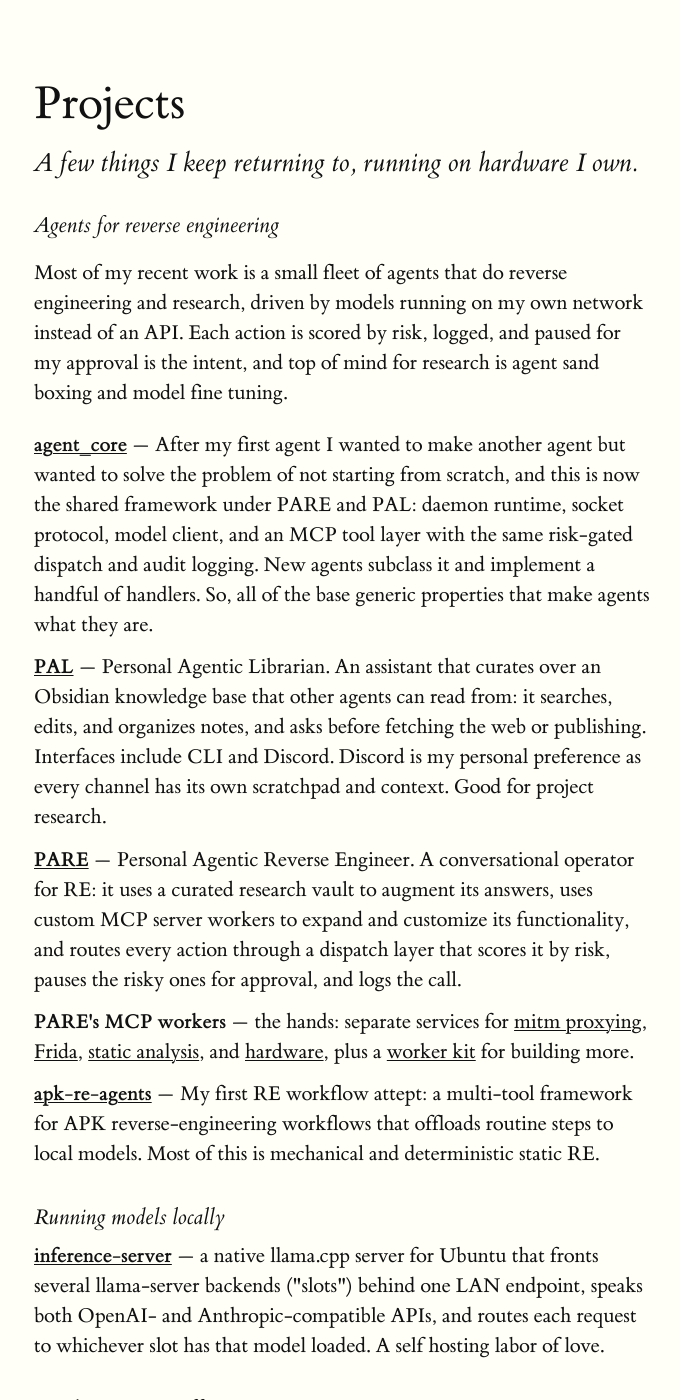
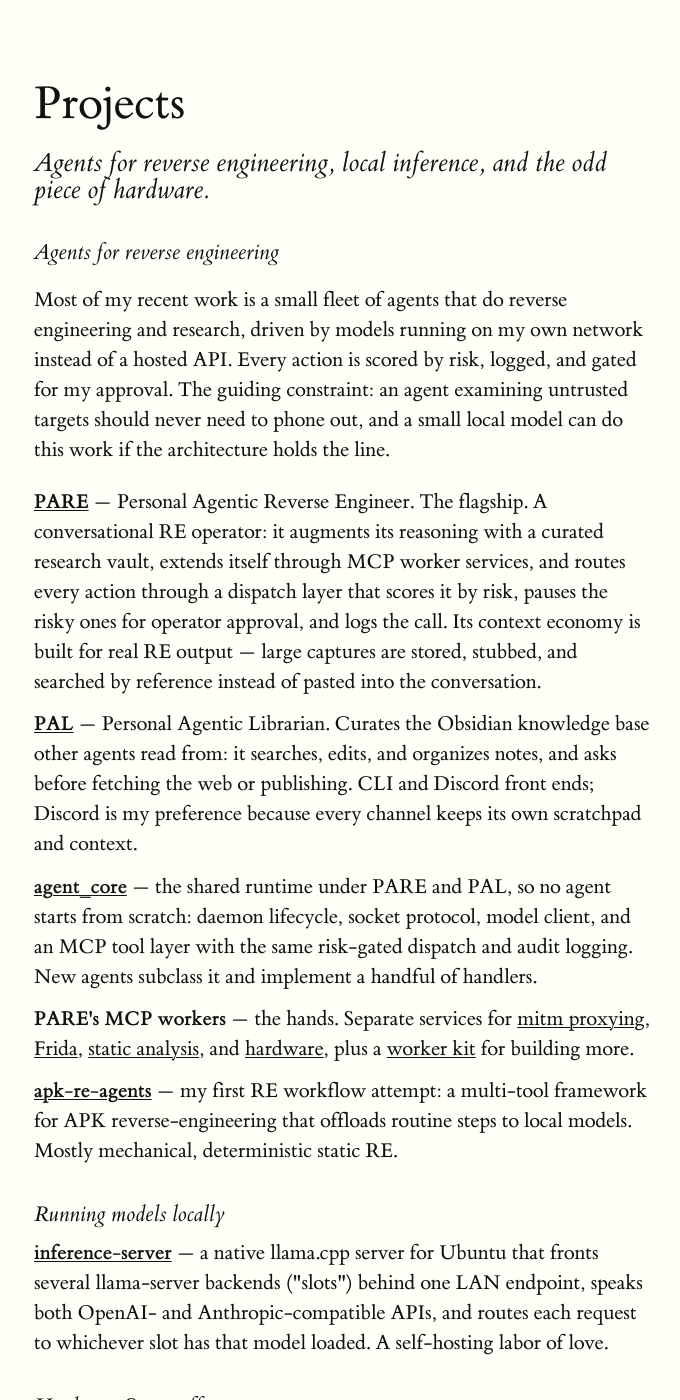
Before and after one commit to EdibleTuber/edibletuber.github.io, a Jekyll site: the page built from projects.md, in a window 1280 px wide and 1400 px high, scrolled down 224 px. Shown: the whole window, without its empty margins (126-806 px from the left). Built offline with Jekyll 4.4.1, drawn with Linux system fonts in a browser that asks for light colours; some of the changed text lies outside the part shown.

Commit message:
Refine project descriptions in projects.md
Updated project descriptions for clarity and consistency.

```diff
--- a/projects.md
+++ b/projects.md
@@ -2,32 +2,33 @@
 layout: default
 title: Projects
 permalink: /projects/
-description: A few things I keep returning to — agents for reverse engineering, local inference, and the odd piece of hardware.
+description: Agents for reverse engineering, local inference, and the odd piece of hardware — running on hardware I own.
 ---
 <section>
   <h1>Projects</h1>
-  <p class="subtitle">A few things I keep returning to, running on hardware I own.</p>
+  <p class="subtitle">Agents for reverse engineering, local inference, and the odd piece of hardware.</p>
 
   <h2 class="project-group">Agents for reverse engineering</h2>
-  <p>Most of my recent work is a small fleet of agents that do reverse engineering and research, driven by models running on my own network instead of an API. Each action is scored by risk, logged, and paused for my approval is the intent, and top of mind for research is agent sand boxing and model fine tuning.</p>
 
-  <p class="project"><a href="https://github.com/EdibleTuber/agent_core"><b>agent_core</b></a> — After my first agent I wanted to make another agent but wanted to solve the problem of not starting from scratch, and this is now the shared framework under PARE and PAL: daemon runtime, socket protocol, model client, and an MCP tool layer with the same risk-gated dispatch and audit logging. New agents subclass it and implement a handful of handlers. So, all of the base generic properties that make agents what they are.</p>
+  <p>Most of my recent work is a small fleet of agents that do reverse engineering and research, driven by models running on my own network instead of a hosted API. Every action is scored by risk, logged, and gated for my approval. The guiding constraint: an agent examining untrusted targets should never need to phone out, and a small local model can do this work if the architecture holds the line.</p>
 
-  <p class="project"><a href="https://github.com/EdibleTuber/PAL"><b>PAL</b></a> — Personal Agentic Librarian. An assistant that curates over an Obsidian knowledge base that other agents can read from: it searches, edits, and organizes notes, and asks before fetching the web or publishing. Interfaces include CLI and Discord. Discord is my personal preference as every channel has its own scratchpad and context. Good for project research.</p>
+  <p class="project"><a href="https://github.com/EdibleTuber/PARE"><b>PARE</b></a> — Personal Agentic Reverse Engineer. The flagship. A conversational RE operator: it augments its reasoning with a curated research vault, extends itself through MCP worker services, and routes every action through a dispatch layer that scores it by risk, pauses the risky ones for operator approval, and logs the call. Its context economy is built for real RE output — large captures are stored, stubbed, and searched by reference instead of pasted into the conversation.</p>
 
-  <p class="project"><a href="https://github.com/EdibleTuber/PARE"><b>PARE</b></a> — Personal Agentic Reverse Engineer. A conversational operator for RE: it uses a curated research vault to augment its answers, uses custom MCP server workers to expand and customize its functionality, and routes every action through a dispatch layer that scores it by risk, pauses the risky ones for approval, and logs the call.</p>
+  <p class="project"><a href="https://github.com/EdibleTuber/PAL"><b>PAL</b></a> — Personal Agentic Librarian. Curates the Obsidian knowledge base other agents read from: it searches, edits, and organizes notes, and asks before fetching the web or publishing. CLI and Discord front ends; Discord is my preference because every channel keeps its own scratchpad and context.</p>
 
-  <p class="project"><b>PARE's MCP workers</b> — the hands: separate services for <a href="https://github.com/EdibleTuber/pare-mitm-mcp">mitm proxying</a>, <a href="https://github.com/EdibleTuber/pare-frida-mcp">Frida</a>, <a href="https://github.com/EdibleTuber/pare-static-mcp">static analysis</a>, and <a href="https://github.com/EdibleTuber/pare-hardware-mcp">hardware</a>, plus a <a href="https://github.com/EdibleTuber/pare-worker-kit">worker kit</a> for building more.</p>
+  <p class="project"><a href="https://github.com/EdibleTuber/agent_core"><b>agent_core</b></a> — the shared runtime under PARE and PAL, so no agent starts from scratch: daemon lifecycle, socket protocol, model client, and an MCP tool layer with the same risk-gated dispatch and audit logging. New agents subclass it and implement a handful of handlers.</p>
 
-  <p class="project"><a href="https://github.com/EdibleTuber/apk-re-agents"><b>apk-re-agents</b></a> — My first RE workflow attept: a multi-tool framework for APK reverse-engineering workflows that offloads routine steps to local models. Most of this is mechanical and deterministic static RE.</p>
+  <p class="project"><b>PARE's MCP workers</b> — the hands. Separate services for <a href="https://github.com/EdibleTuber/pare-mitm-mcp">mitm proxying</a>, <a href="https://github.com/EdibleTuber/pare-frida-mcp">Frida</a>, <a href="https://github.com/EdibleTuber/pare-static-mcp">static analysis</a>, and <a href="https://github.com/EdibleTuber/pare-hardware-mcp">hardware</a>, plus a <a href="https://github.com/EdibleTuber/pare-worker-kit">worker kit</a> for building more.</p>
+
+  <p class="project"><a href="https://github.com/EdibleTuber/apk-re-agents"><b>apk-re-agents</b></a> — my first RE workflow attempt: a multi-tool framework for APK reverse-engineering that offloads routine steps to local models. Mostly mechanical, deterministic static RE.</p>
 
   <h2 class="project-group">Running models locally</h2>
 
-  <p class="project"><a href="https://github.com/EdibleTuber/inference-server"><b>inference-server</b></a> — a native llama.cpp server for Ubuntu that fronts several llama-server backends ("slots") behind one LAN endpoint, speaks both OpenAI- and Anthropic-compatible APIs, and routes each request to whichever slot has that model loaded. A self hosting labor of love.</p>
+  <p class="project"><a href="https://github.com/EdibleTuber/inference-server"><b>inference-server</b></a> — a native llama.cpp server for Ubuntu that fronts several llama-server backends ("slots") behind one LAN endpoint, speaks both OpenAI- and Anthropic-compatible APIs, and routes each request to whichever slot has that model loaded. A self-hosting labor of love.</p>
 
   <h2 class="project-group">Hardware &amp; one-offs</h2>
 
-  <p class="project"><a href="https://github.com/EdibleTuber/smart_rower_server"><b>smart_rower_server</b></a> — a mitmdump based proxy for a connected rower, running on a Raspberry Pi, that lets it work offline and keeps workout history in SQLite. The subject of my first BSides PDX talk.<a href="https://www.youtube.com/watch?v=7MVtut1qZEQ"><b>Rudder Nonsense: Steering Smart Rowers Off Course</b></p>
+  <p class="project"><a href="https://github.com/EdibleTuber/smart_rower_server"><b>smart_rower_server</b></a> — a mitmdump-based proxy for a connected rower, running on a Raspberry Pi, that lets it work offline and keeps workout history in SQLite. The subject of my BSides PDX talk, <a href="https://www.youtube.com/watch?v=7MVtut1qZEQ"><b>Rudder Nonsense: Steering Smart Rowers Off Course</b></a>.</p>
 
   <p class="project"><a href="https://github.com/EdibleTuber/DumpsterFire-Reflow-Hotplate"><b>DumpsterFire</b></a> — a low-cost reflow-soldering controller: a microcontroller, solid-state relay, OLED, and rotary encoder turn a hotplate into a programmable oven with preheat, soak, and reflow profiles.</p>
 </section>
```
